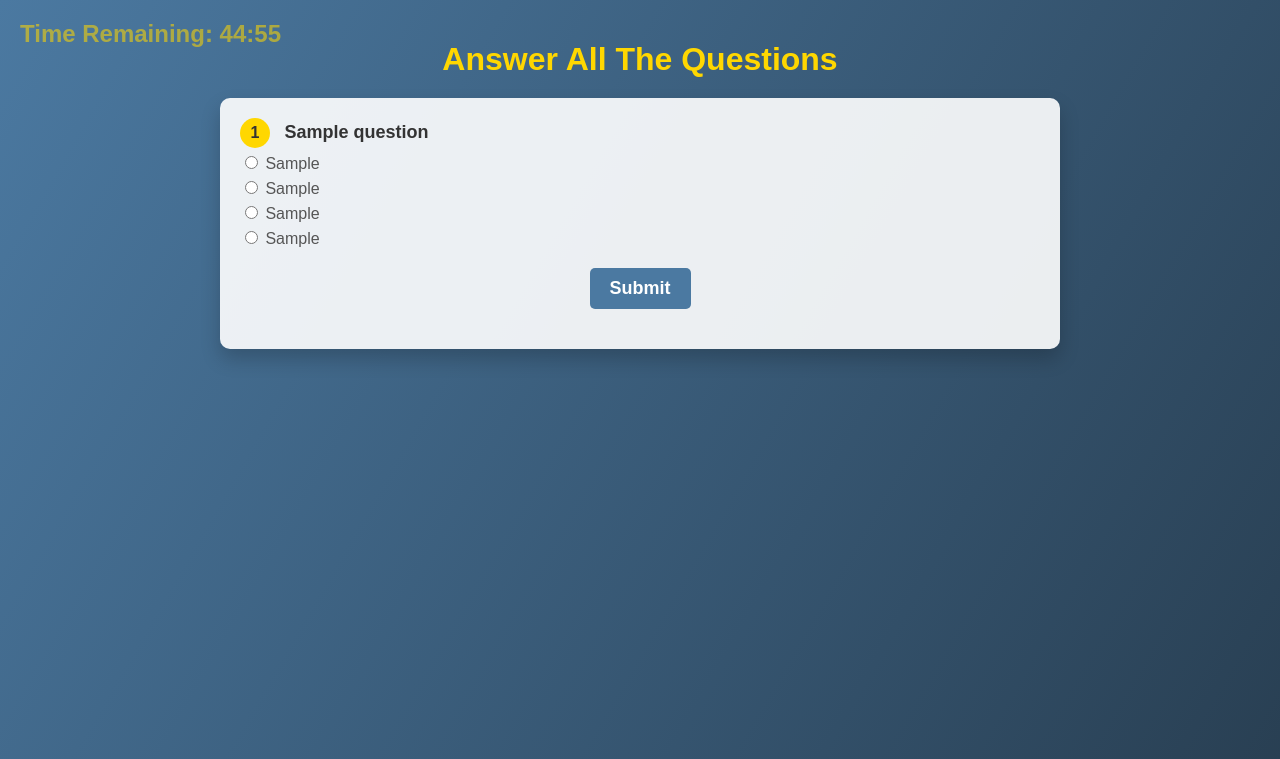
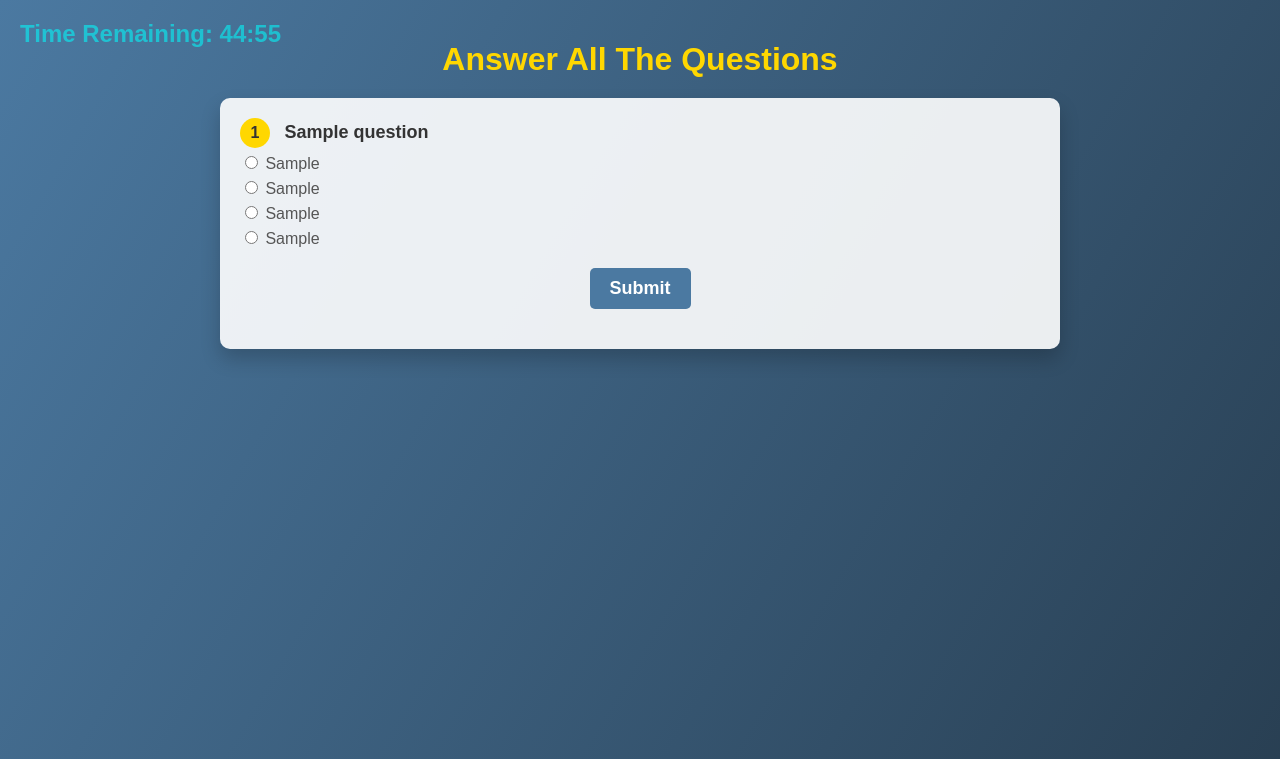
Before and after one commit to katikolakarthik/trailerror, a Flask app: template templates/questions.html in a window 1280 px wide. Shown: the top 759 px of the page. Run offline with Flask 3, Linux system fonts and the light colour scheme; the template is opened without the code that fills it: most values are stand-ins (such as "Sample title", 1, 10 or a date in 2020).

Commit message:
Update questions.html

```diff
--- a/templates/questions.html
+++ b/templates/questions.html
@@ -28,7 +28,7 @@
         .timer {
             font-size: 1.5rem;
             font-weight: bold;
-            color: #FFD700;
+            color: aqua;
             margin-bottom: 20px;
             position: absolute;
             animation: blink 1s infinite alternate, moveTimer 10s infinite;
```
